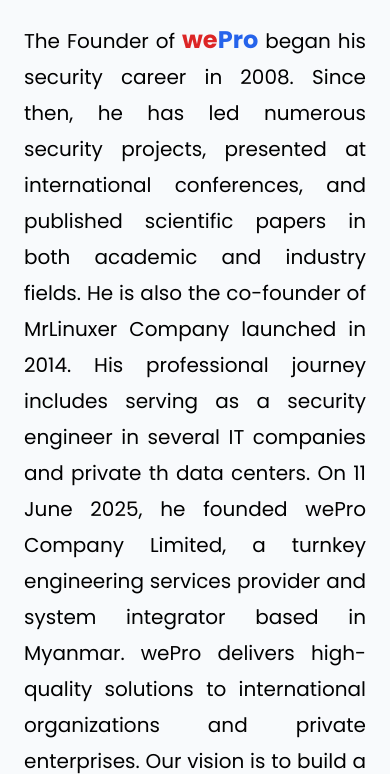
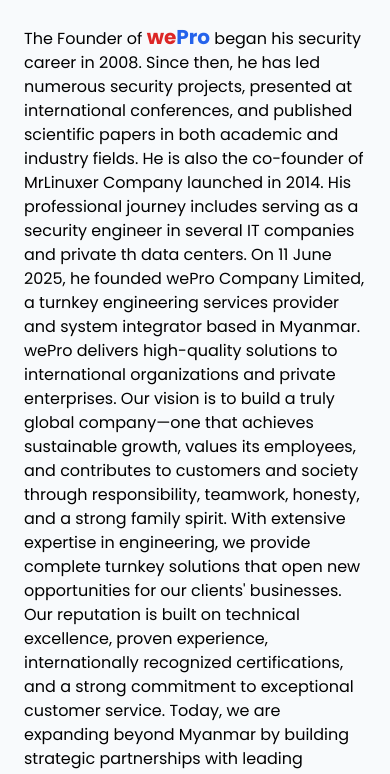
Before and after one commit to haru2004github/wepro, a plain HTML site: page about.html in a window 390 px wide. Shown: the part 217-991 px from the top of the page. Drawn offline with nearby package versions, Linux system fonts and the light colour scheme; a small style sheet from the web is missing.

```diff
--- a/about.html
+++ b/about.html
@@ -154,10 +154,10 @@
                 </h2>
             </div>
 
-            <p class="text-justify text-xl mt-8 leading-9 max-w-6xl mx-auto">
+            <p class="text-start md:text-justify text-base md:text-xl mt-8 leading-6 md:leading-9 max-w-6xl mx-auto">
 
                  The Founder of
-                 <span class="inline-flex text-2xl">
+                 <span class="inline-flex text-xl md:text-2xl">
                     <span class="text-red-600 m-0 p-0 font-bold">we</span>
                     <span class="text-blue-600 m-0 p-0 font-bold">Pro</span>
                 </span> began his security career in 2008. Since then, he has led numerous security projects, presented at international conferences, and published scientific papers in both academic and industry fields. He is also the co-founder of MrLinuxer Company launched in 2014. His professional journey includes serving as a security engineer in several IT companies and private th data centers. On 11 June 2025, he founded wePro Company Limited, a turnkey engineering services provider and system integrator based in Myanmar. wePro delivers high-quality solutions to international organizations and private enterprises. Our vision is to build a truly global company—one that achieves sustainable growth, values its employees, and contributes to customers and society through responsibility, teamwork, honesty, and a strong family spirit. With extensive expertise in engineering, we provide complete turnkey solutions that open new opportunities for our clients' businesses. Our reputation is built on technical excellence, proven experience, internationally recognized certifications, and a strong commitment to exceptional customer service. Today, we are expanding beyond Myanmar by building strategic partnerships with leading international companies in Security & Safety, IT Infrastructure, Intelligence, Cybersecurity, Software Development, Telecommunications, and Equipment Manufacturing & Supplies.
```
